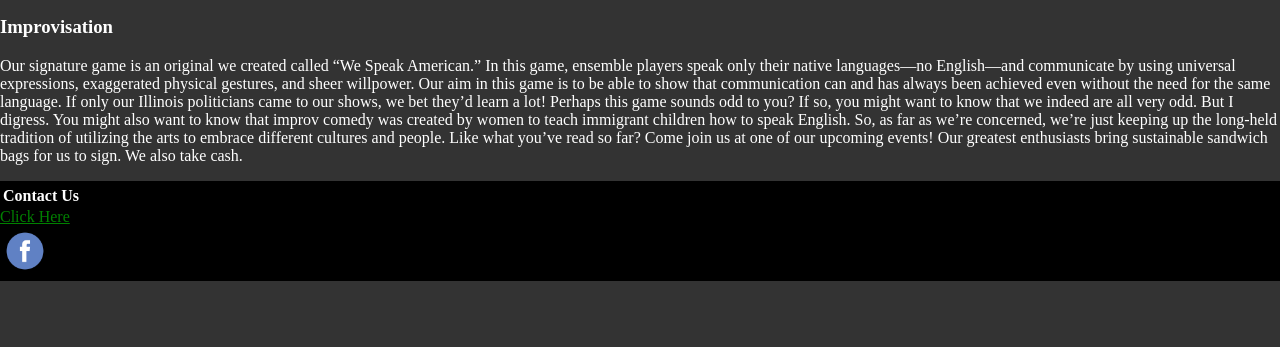
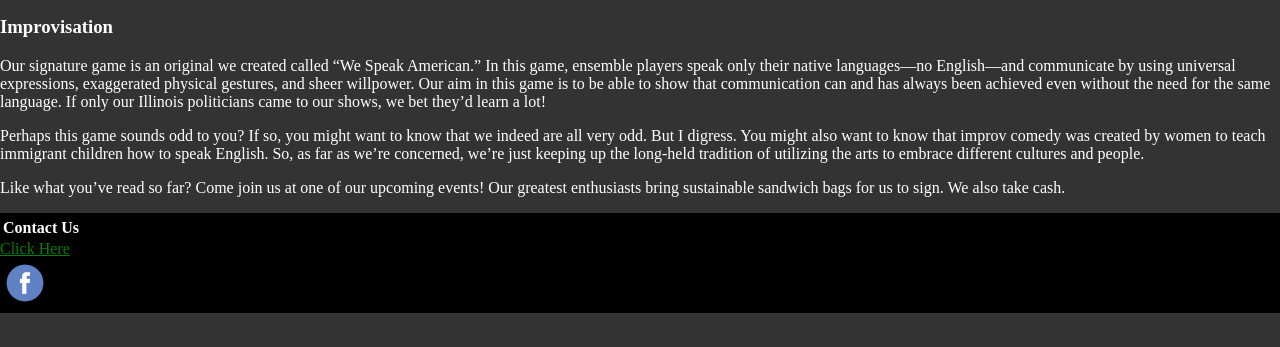
Before and after one commit to amcclead/Fall2018TTWWW_FinalProject, a plain HTML site: page About_Us.html in a window 1280 px wide. Shown: the part 453-800 px from the top of the page. Drawn offline with Linux system fonts and the light colour scheme.

Commit message:
Update About_Us.html

```diff
--- a/About_Us.html
+++ b/About_Us.html
@@ -27,11 +27,12 @@
 	</h3>
 	<p>
   Our signature game is an original we created called “We Speak American.” In this game, ensemble players speak only their native languages—no English—and communicate by using universal expressions, exaggerated physical gestures, and sheer willpower. Our aim in this game is to be able to show that communication can and has always been achieved even without the need for the same language. If only our Illinois politicians came to our shows, we bet they’d learn a lot!
-  <break>
+  </p>
+  <p>
   Perhaps this game sounds odd to you? If so, you might want to know that we indeed are all very odd. But I digress. You might also want to know that improv comedy was created by women to teach immigrant children how to speak English. So, as far as we’re concerned, we’re just keeping up the long-held tradition of utilizing the arts to embrace different cultures and people.
-  <break>
+  </p>
+  <p>
   Like what you’ve read so far? Come join us at one of our upcoming events! Our greatest enthusiasts bring sustainable sandwich bags for us to sign. We also take cash.
-
 	</p>
 
 
```
